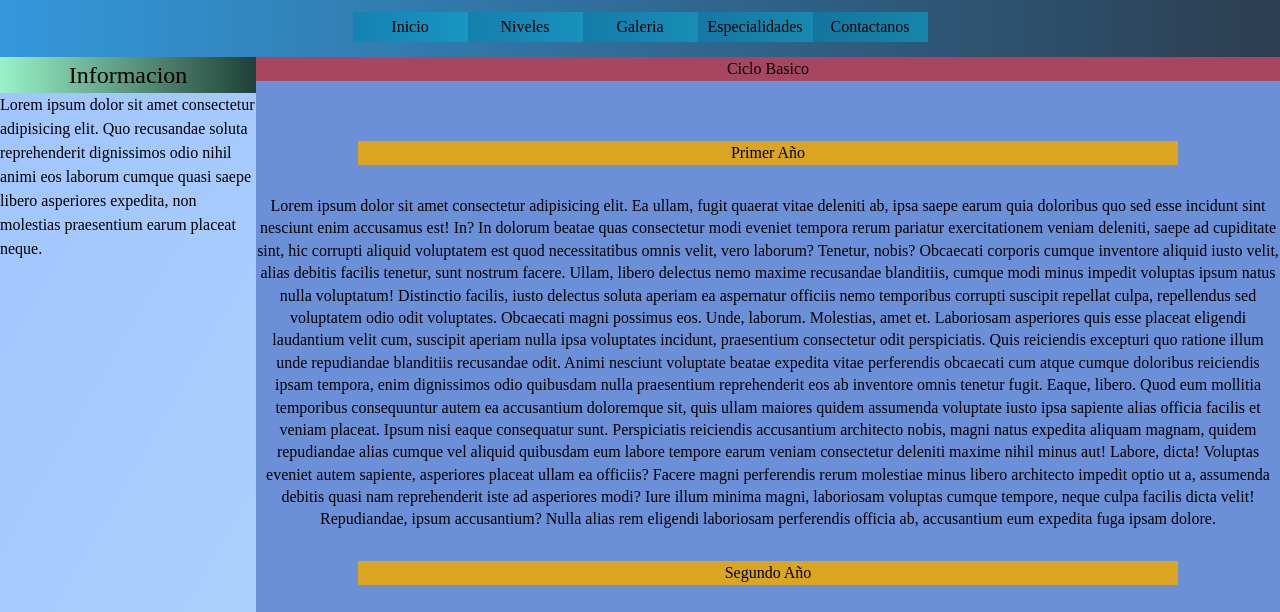
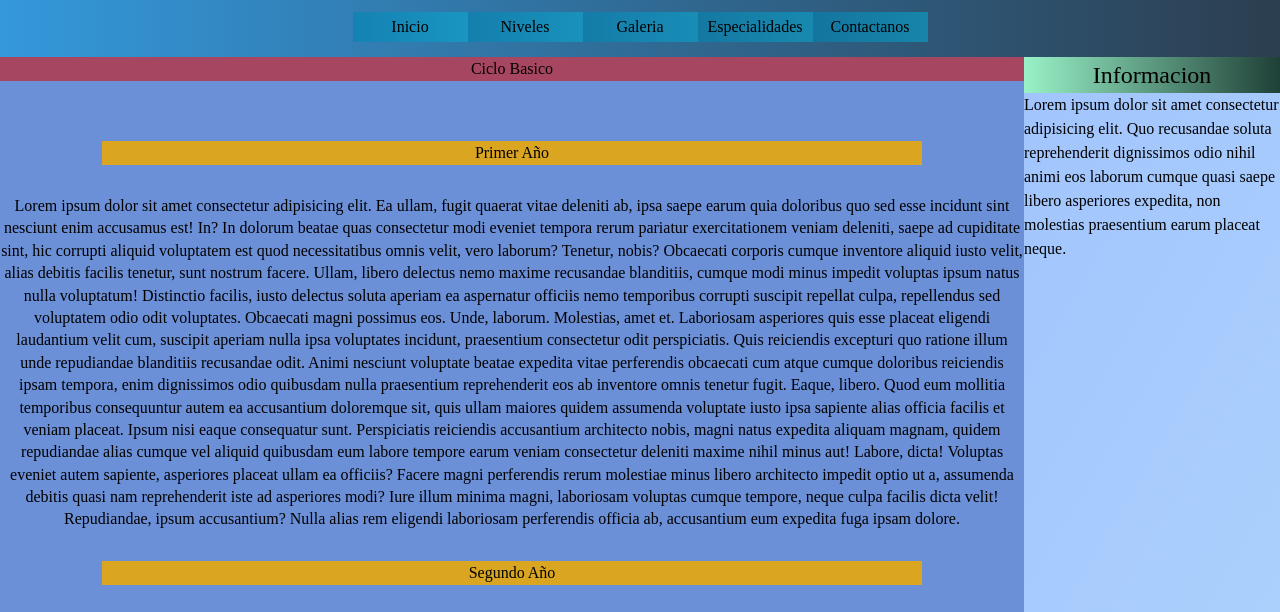
Before and after one commit to IgnacioTosini/CoderCurso, a website: page pages/niveles.html in a window 1280 px wide. Shown: the part 78-690 px from the top of the page. Drawn offline with nearby package versions, Linux system fonts and the light colour scheme.

Commit message:
apartado especialidades y niveles

```diff
--- a/pages/niveles.html
+++ b/pages/niveles.html
@@ -52,14 +52,8 @@
         </div>
     </header>
 
-    <main class="grid grid-cols-5 containerGridMain">
-        <aside class="col-span-1 aside_Container">
-                <h3>Informacion</h3>
-                <p>Lorem ipsum dolor sit amet consectetur adipisicing elit. Quo recusandae soluta reprehenderit
-                    dignissimos odio nihil animi eos laborum cumque quasi saepe libero asperiores expedita, non
-                    molestias praesentium earum placeat neque.</p>
-            </aside>
-        <div class="col-span-4 contenedorSection">
+    <main class="grid sm:grid-cols-5 containerGridMain">
+    <div class="col-span-4 contenedorSection">
             <section class="sectionInfo">
                 <h2 class="ciclos" id="cicloBasico">Ciclo Basico</h2>
                 <h3 id="primerAño">Primer Año</h3>
@@ -245,6 +239,12 @@
                     accusantium eum expedita fuga ipsam dolore.</p>
             </section>
         </div>
+        <aside class="col-span-4 sm:col-span-1 aside_Container">
+            <h3>Informacion</h3>
+            <p>Lorem ipsum dolor sit amet consectetur adipisicing elit. Quo recusandae soluta reprehenderit
+                dignissimos odio nihil animi eos laborum cumque quasi saepe libero asperiores expedita, non
+                molestias praesentium earum placeat neque.</p>
+        </aside>
     </main>
 
     <footer>
```
Also changed, not shown: pages/especialidades.html (+7 -10 lines).
